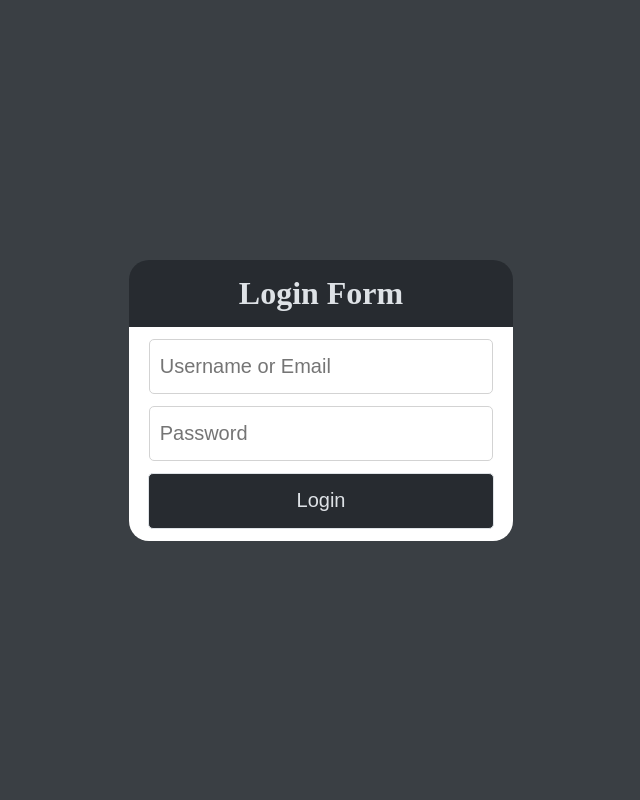
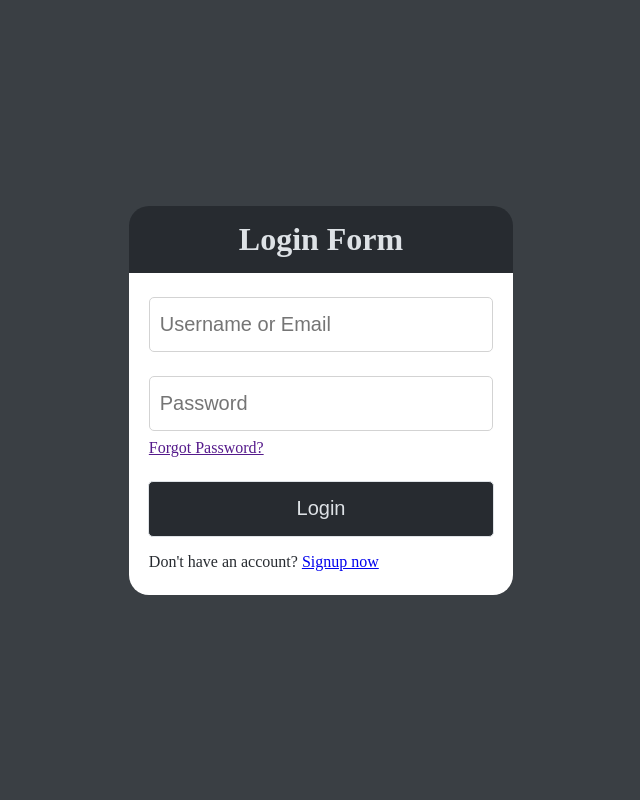
Before and after one commit to VektorOO7/Shared-Board, a PHP site: page /login.html in a window 1280 px wide. Shown: the whole page, without its empty margins (319-959 px from the left). Run offline with PHP 8.4, Linux system fonts and the light colour scheme.

Commit message:
Finished the login form

```diff
--- a/app/css/login.css
+++ b/app/css/login.css
@@ -73,13 +73,20 @@ form {
 }
 
 #username-or-email-field {
-    margin-top: var(--between-field-margin);
-    margin-bottom: calc(var(--between-field-margin) / 2);
+    margin-top: var(--between-form-element-margin);
+    margin-bottom: calc(var(--between-form-element-margin) / 2);
 }
 
 #password-field {
-    margin-top: calc(var(--between-field-margin) / 2);
-    margin-bottom: calc(var(--between-field-margin) / 2);
+    margin-top: calc(var(--between-form-element-margin) / 2);
+    margin-bottom: 0;
+}
+
+#forgot-password-div {
+    margin-left: var(--form-text-margin-sides);
+    margin-right: var(--form-text-margin-sides);
+    margin-top: var(--form-text-margin-top);
+    margin-bottom: var(--between-form-element-margin);
 }
 
 #login-button-div {
@@ -88,9 +95,7 @@ form {
 
 #login-button {
     padding: 0;
-    margin: 0;
-    margin-top: calc(var(--between-field-margin) / 2);
-    margin-bottom: var(--between-field-margin);
+    margin: 0 calc(var(--between-form-element-margin) / 2);
 
     width: var(--form-login-button-width);
     height: var(--form-login-button-height);
@@ -111,8 +116,19 @@ form {
     cursor: pointer;
 }
 
+#do-not-have-account-div {
+    margin-left: var(--form-text-margin-sides);
+    margin-right: var(--form-text-margin-sides);
+    margin-top: calc(var(--between-form-element-margin) / 2);
+    margin-bottom: var(--between-form-element-margin);
+}
+
 .text {
     color: var(--text-color);
 
     margin: 5px;
 }
+
+.normal-text {
+    color: var(--primary-color);
+}
--- a/app/css/variables.css
+++ b/app/css/variables.css
@@ -26,11 +26,14 @@
 
     --form-font: 20px;
 
-    --between-field-margin: 1.5vh;
+    --between-form-element-margin: 3vh;
 
     --form-field-padding-sides: 10px;
     --form-field-padding-top-bottom: 10px;
     --form-field-border: 1.5px;
+
+    --form-text-margin-sides: 1.55vw;
+    --form-text-margin-top: 1vh;
 
     --form-login-button-width: calc(var(--form-width) * 0.9);
     --form-login-button-height: 7vh;
--- a/app/login.html
+++ b/app/login.html
@@ -27,8 +27,16 @@
                         <input id="password-field" type="password" name="password" placeholder="Password">
                     </div>
 
+                    <div id="forgot-password-div">
+                        <a href="">Forgot Password?</a>
+                    </div>
+
                     <div id="login-button-div">
                         <button id="login-button" class="text">Login</button>
+                    </div>
+
+                    <div id="do-not-have-account-div">
+                        <p class="normal-text">Don't have an account? <a href="registration.html">Signup now</a></p>
                     </div>
                 </div>
             </form>
```
